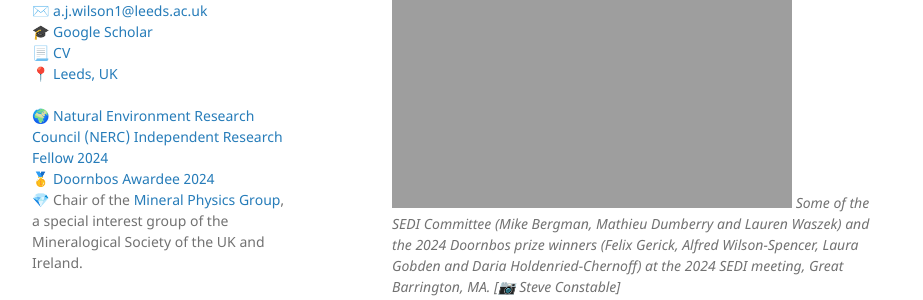
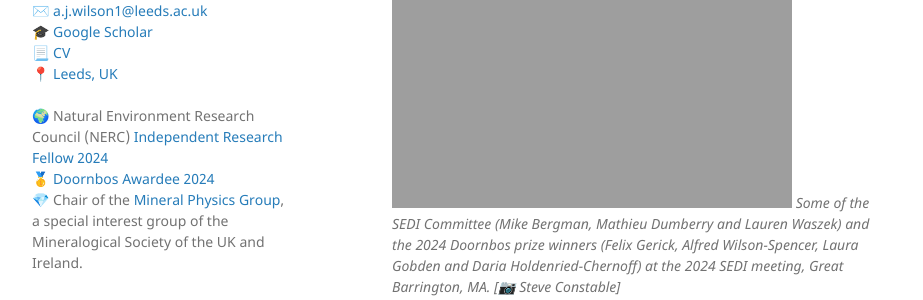
Before and after one commit to Fwilson93/Portfolio, a Jekyll site: the page built from index.md, in a window 1280 px wide. Shown: the part 525-825 px from the top of the page, without its empty margins (178-1101 px from the left). Built offline with Jekyll 4.4.1, drawn with Linux system fonts in a browser that asks for light colours; our own code applies the rules of GitHub Pages for plain Markdown files.

```diff
--- a/_config.yml
+++ b/_config.yml
@@ -13,7 +13,7 @@ description: I am a research fellow at the University of Leeds studying the ther
              <a href="https://scholar.google.co.uk/citations?hl=en&user=POyerY0AAAAJ&view_op=list_works&sortby=pubdate">🎓 Google Scholar </a> <br/>
              <a href="https://fwilson93.github.io/Portfolio/assets/AJWS_CV.pdf">📃 CV </a>  <br/>
              <a href="https://environment.leeds.ac.uk/see/staff/9470/dr-alfred-wilson">📍 Leeds, UK </a>  <br/><br/>
-             <a href="https://www.ukri.org/opportunity/nerc-independent-research-fellowship-2024/">🌍 Natural Environment Research Council (NERC) Independent Research Fellow 2024</a> <br/>
+             🌍 Natural Environment Research<br/>Council (NERC) <a href="https://www.ukri.org/opportunity/nerc-independent-research-fellowship-2024/">Independent Research Fellow 2024</a> <br/>
              <a href="https://hope.simons-rock.edu/~bergman/sedi/doornbos.html">🥇 Doornbos Awardee 2024</a> <br/>
              💎 Chair of the <a href="https://minphys.github.io/">Mineral Physics Group</a>,<br/> a special interest group of the Mineralogical Society of the UK and Ireland. <br/>
 
```
